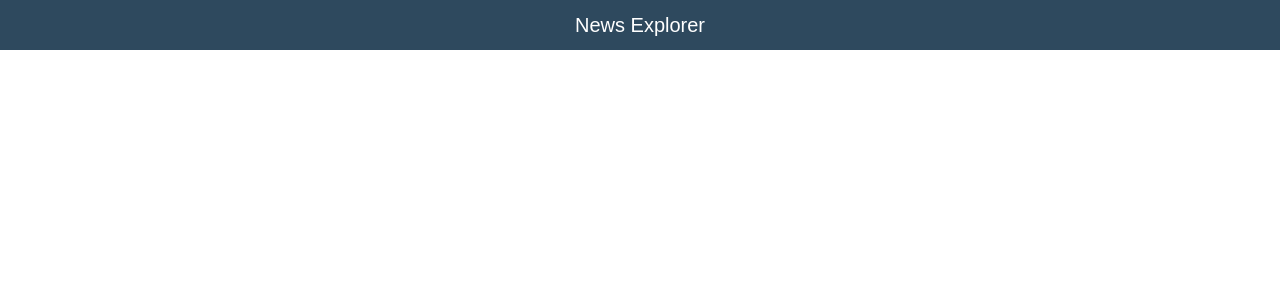
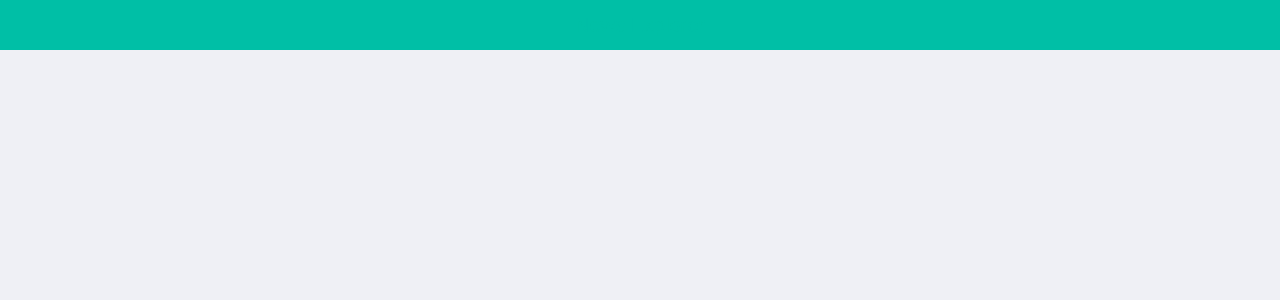
Before and after one commit to sarmatdev/news-explorer_nuxt, a Nuxt app: page / in a window 1280 px wide. Shown: the top 300 px of the page. Built offline with nearby package versions, Linux system fonts and the light colour scheme; a web font is replaced by a local one.

Commit message:
styles upd

```diff
--- a/assets/scss/_base.scss
+++ b/assets/scss/_base.scss
@@ -9,7 +9,13 @@ html {
 }
 
 body {
-  font-family: "Muli", sans-serif;
+  font-family: 'Muli', sans-serif;
   font-size: 1.4rem;
-  color: #fff;
+  color: $color-primary;
+  background-color: #eff0f5;
 }
+
+.container {
+  min-height: 100vh;
+  max-width: 80rem;
+}
--- a/assets/scss/_variables.scss
+++ b/assets/scss/_variables.scss
@@ -1,2 +1,4 @@
-$color-primary: #2e495e;
+$color-primary: #00bfa6;
+$color-secondary: #2e495e;
 $color-white: #fff;
+$color-grey: #595959;
```
